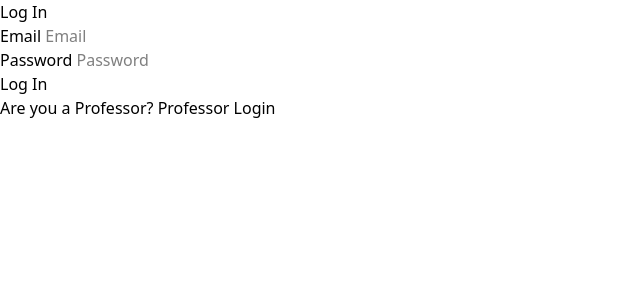
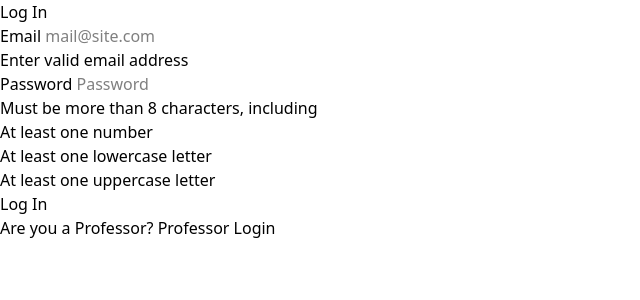
Before and after one commit to Arman511/NothingCoABDNcs_Soc_Apr25_hack, a Flask app: page /student/login in a window 1280 px wide. Shown: the part 100-400 px from the top of the page, without its empty margins (0-640 px from the left). Run offline with Flask 3, Linux system fonts and the light colour scheme; some libraries are stand-ins or nearby versions.

Commit message:
ui improvement

```diff
--- a/templates/index.html
+++ b/templates/index.html
@@ -4,11 +4,11 @@
         <div class="card login-card">
             <p class="center">
                 Are you a student?
-                <a href="{{ url_for("student_login") }}" class="link">Student Login</a>
+                <a href="{{ url_for("student_login") }}" class="link link-primary">Student Login</a>
             </p>
             <p class="center">
                 Are you a student?
-                <a href="{{ url_for("professor_login") }}" class="link">Professor Login</a>
+                <a href="{{ url_for("professor_login") }}" class="link link-primary">Professor Login</a>
             </p>
         </div>
     </div>
--- a/templates/login_stu.html
+++ b/templates/login_stu.html
@@ -8,28 +8,39 @@
                 <input id="email"
                        type="email"
                        name="email"
-                       class="field"
-                       placeholder="Email"
+                       class="field input validator"
+                       placeholder="mail@site.com"
                        autocomplete="email"
                        required />
+                <div class="validator-hint">Enter valid email address</div>
                 <div class="password-container">
                     <label for="password" class="label">Password</label>
                     <input id="password"
                            type="password"
                            name="password"
-                           class="field"
+                           class="field input validator"
                            placeholder="Password"
+                           minlength="8"
+                           maxlength="20"
                            autocomplete="password"
                            required />
+                    <p class="validator-hint">
+                        Must be more than 8 characters, including
+                        <br />
+                        At least one number
+                        <br />
+                        At least one lowercase letter
+                        <br />
+                        At least one uppercase letter
+                    </p>
                 </div>
                 <p class="error error--hidden"></p>
                 <input type="submit" value="Log In" class="btn" id="submit" />
             </form>
             <p class="center">
                 Are you a Professor?
-                <a href="{{ url_for("professor_login") }}">Professor Login</a>
+                <a href="{{ url_for("professor_login") }}" class="link link-primary">Professor Login</a>
             </p>
-
         </div>
         <script src="/static/stu_login/script.js"></script>
     </div>
```
